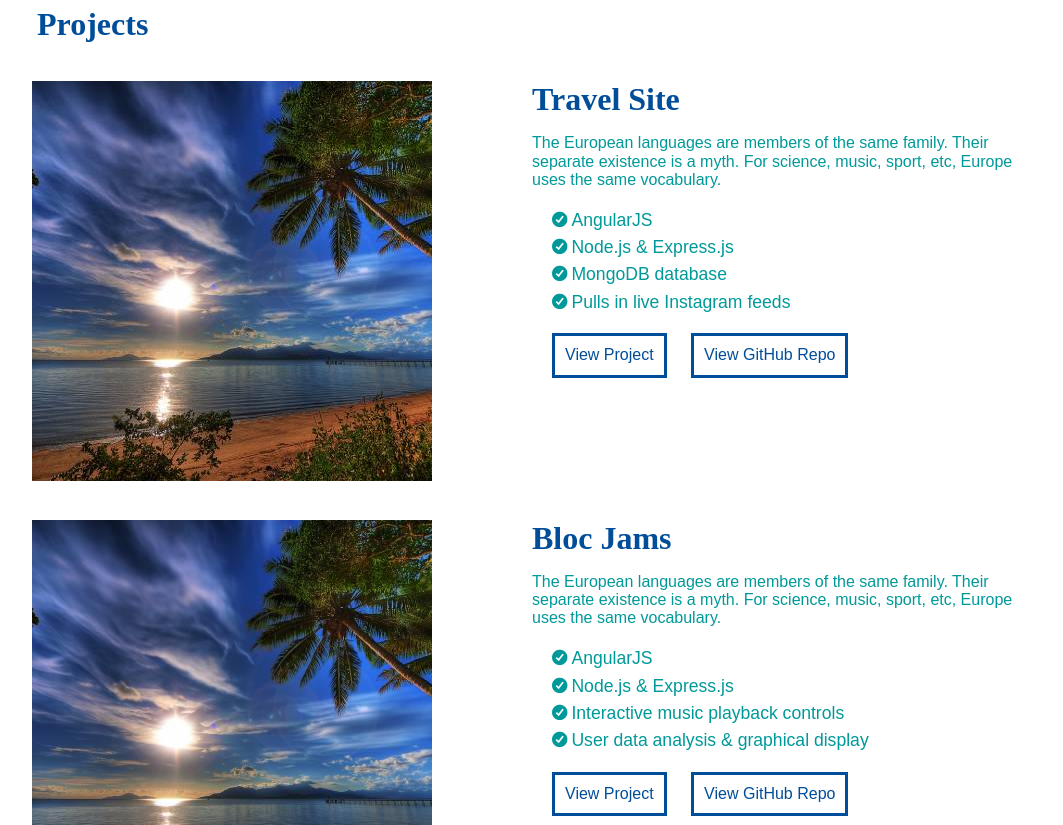
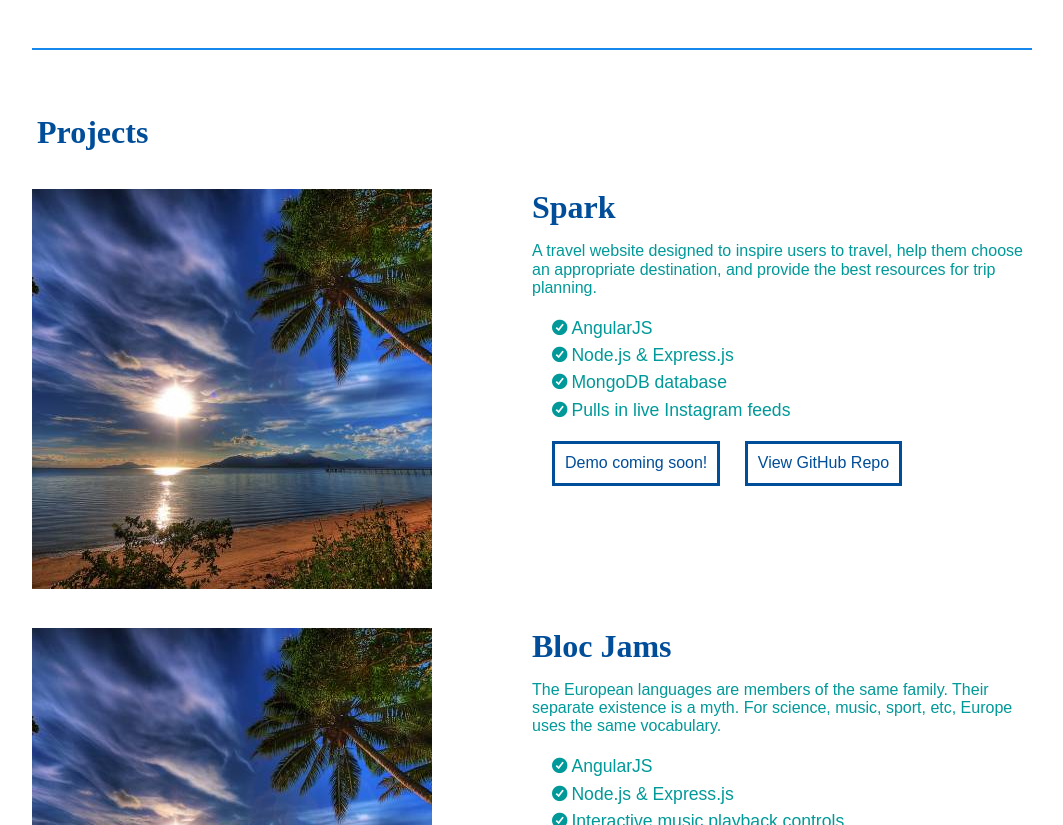
Before and after one commit to shaina33/portfolio-site, a plain HTML site: page index.html in a window 1280 px wide. Shown: the part 1975-2800 px from the top of the page, without its empty margins (108-1171 px from the left). Drawn offline with nearby package versions, Linux system fonts and the light colour scheme; some packages are replaced by stand-ins of ours; a script that the page names is missing; a web font is replaced by a local one.

Commit message:
add aboutMe content & change some project buttons

```diff
--- a/index.html
+++ b/index.html
@@ -65,11 +65,12 @@
 
                 <div class="wrapper">
                     <a name="about" class="anchor"></a>
-                    <img id="headshot" src="assets/images/headshot.png" class="pure-u-1 pure-u-md-1-5" alt="headshot"/>
+                    <img id="headshot" src="assets/images/headshot.jpg" class="pure-u-1 pure-u-md-1-5" alt="headshot"/>
                     <div class="about-text pure-u-1 pure-u-md-4-5">
                         <h3>About Me</h3>
-                        <p class="padded">Lorem ipsum dolor sit amet, consectetuer adipiscing elit. Aenean commodo ligula eget dolor. Aenean massa. Cum sociis natoque penatibus et magnis dis parturient montes, nascetur ridiculus mus. Donec quam felis, ultricies nec, pellentesque eu, pretium quis, sem. Nulla consequat massa quis enim. Donec pede justo, fringilla vel, aliquet nec, vulputate eget, arcu. In enim justo, rhoncus ut, imperdiet a, venenatis vitae, justo. Nullam dictum felis eu pede mollis pretium. Integer tincidunt. Cras dapibus. Vivamus elementum semper nisi. Aenean vulputate eleifend tellus. Aenean leo ligula, porttitor eu, consequat vitae, eleifend ac, enim. Aliquam lorem ante, dapibus in, viverra quis, feugiat a,</p>
-                        <p class="padded">Lorem ipsum dolor sit amet, consectetuer adipiscing elit. Aenean commodo ligula eget dolor. Aenean massa. Cum sociis natoque penatibus et magnis dis parturient montes, nascetur ridiculus mus. Donec quam felis, ultricies nec, pellentesque eu, pretium quis, sem. Nulla consequat massa quis enim. Donec pede justo, fringilla vel, aliquet nec, vulputate</p>
+                        <p class="padded">In college, I wanted to understand how people think and function, so I studied Cognitive Science and Neurobiology.  While studying abroad in Argentina, I discovered a love of travel and other cultures, and realized how many doors English language skills open for people worldwide. So I devoted my next three years toward helping international students navigate the US immigration system, and developing excellent learning experiences for them in Boston. During this time, I witnessed how transformational technology can be toward expanding access to services, increasing organizational effectiveness, and genuinely improving lives in countless ways. I decided it was time to pursue a career in Web &amp; Software Development.</p>
+                        <p class="padded">To this end, I enrolled in Bloc’s Software Engineering program, where I’ve studied computer science and full-stack web development. I’ve had the opportunity to complete a variety of curricular, personal, and freelance web projects, all under the guidance of experienced industry mentors. I’ve enjoyed this major period of learning, and look forward to growing and advancing as a developer.</p>
+                        <p class="padded">When I’m not developing, you can find me reading, hiking, teaching English classes at the library, practicing yoga, or traveling anywhere I can manage. So far, I’ve explored Australia, New Zealand, Argentina, Uruguay, Israel, and Morocco, with many more locations on my list! Please feel free to get in touch with me if you’d like to chat.</p>
                     </div>
                 </div>
             </section>
@@ -119,7 +120,7 @@
                            <li><span class="ion-checkmark-circled"></span>customer service experience</li>
                            <li><span class="ion-checkmark-circled"></span>3 yrs. professional teamwork experience</li>
                        </ul>
-                        <button>View Resume</button>
+                        <a class="button" href='assets/documents/Resume1.pdf'>View Resume</a>
                    </div>
                    <div class="logos pure-u-1">
                        <div class="logos pure-u-1 pure-u-md-11-24">
@@ -148,16 +149,16 @@
                             <img class="pure-img" src="assets/mockups/placeholder.jpg">
                         </div>
                         <div class="project-info pure-u-1 pure-u-md-12-24">
-                            <h3 class="project-title">Travel Site</h3>
-                            <p>The European languages are members of the same family. Their separate existence is a myth. For science, music, sport, etc, Europe uses the same vocabulary.</p>
+                            <h3 class="project-title">Spark</h3>
+                            <p>A travel website designed to inspire users to travel, help them choose an appropriate destination, and provide the best resources for trip planning.</p>
                             <ul class="checklist">
                                 <li><span class="ion-checkmark-circled"></span>AngularJS</li>
                                 <li><span class="ion-checkmark-circled"></span>Node.js &amp Express.js</li>
                                 <li><span class="ion-checkmark-circled"></span>MongoDB database</li>
                                 <li><span class="ion-checkmark-circled"></span>Pulls in live Instagram feeds</li>
                             </ul>
-                            <button>View Project</button>
-                            <button>View GitHub Repo</button>
+                            <a class="button no-hover">Demo coming soon!</a>
+                            <a class="button">View GitHub Repo</a>
                         </div>
                     </div>
                     <!-- Project #2 -->
@@ -174,8 +175,8 @@
                                 <li><span class="ion-checkmark-circled"></span>Interactive music playback controls</li>
                                 <li><span class="ion-checkmark-circled"></span>User data analysis &amp graphical display</li>
                             </ul>
-                            <button>View Project</button>
-                            <button>View GitHub Repo</button>
+                            <a class="button">View Demo</a>
+                            <a class="button">View GitHub Repo</a>
                         </div>
                     </div>
                     <!-- Project #3 -->
@@ -191,8 +192,8 @@
                                 <li><span class="ion-checkmark-circled"></span>Designed in Sketch</li>
                                 <li><span class="ion-checkmark-circled"></span>Pure.css Framework</li>
                             </ul>
-                            <button>View Project</button>
-                            <button>View GitHub Repo</button>
+                            <a class="button">View Website</a>
+                            <a class="button">View GitHub Repo</a>
                         </div>
                     </div>
                     <!-- Project #4 -->
@@ -215,8 +216,8 @@
                                 <li>Alexa article 1</li>
                                 <li>Alexa article 2</li>
                             </ul>
-                            <button>View Project</button>
-                            <button>View GitHub Repo</button>
+                            <a class="button">Sound Clip</a>
+                            <a class="button">View GitHub Repo</a>
                         </div>
                     </div>
                     <!-- Project #5 -->
@@ -233,8 +234,8 @@
                                 <li><span class="ion-checkmark-circled"></span>User profiles &amp permissions</li>
                                 <li><span class="ion-checkmark-circled"></span>Users can favorite posts &amp up/down vote them</li>
                             </ul>
-                            <button>View Project</button>
-                            <button>View GitHub Repo</button>
+                            <a class="button">View Demo</a>
+                            <a class="button">View GitHub Repo</a>
                         </div>
                     </div>
                 </div>
--- a/styles/main.css
+++ b/styles/main.css
@@ -118,8 +118,8 @@ p.padded {
     padding-right: 3vw;
 }
 #headshot {
-    border-radius: 30%;
-    max-height: 12rem;
+/*    border-radius: 10px;*/
+/*    max-height: 12rem;*/
     max-width: 12rem;
 }
 .about-me h3 {
@@ -137,18 +137,20 @@ p.padded {
 li span {
     margin-right: 4px;
 }
-button {
+.button {
     padding: 10px;
     border: 3px solid var(--dark-blue);
     background-color: white;
     color: var(--dark-blue);
     margin-left: 20px;
     display: inline-block;
+    text-decoration: none;
 }
-button:hover {
+.button:not(.no-hover):hover {
     background-color: var(--teal);
     border-color: var(--teal);
     color: white;
+    cursor: pointer;
 }
 
 .logos {
@@ -178,3 +180,10 @@ button:hover {
 .project-title {
     text-align: center;
 }*/
+
+/* Resources */
+
+.coming-soon {
+    margin-top: 150px;
+    margin-left: 20px;
+}
```
Also changed, not shown: resources.html (+7 -0 lines), assets/images/headshot.jpg (added), 2 other files.
